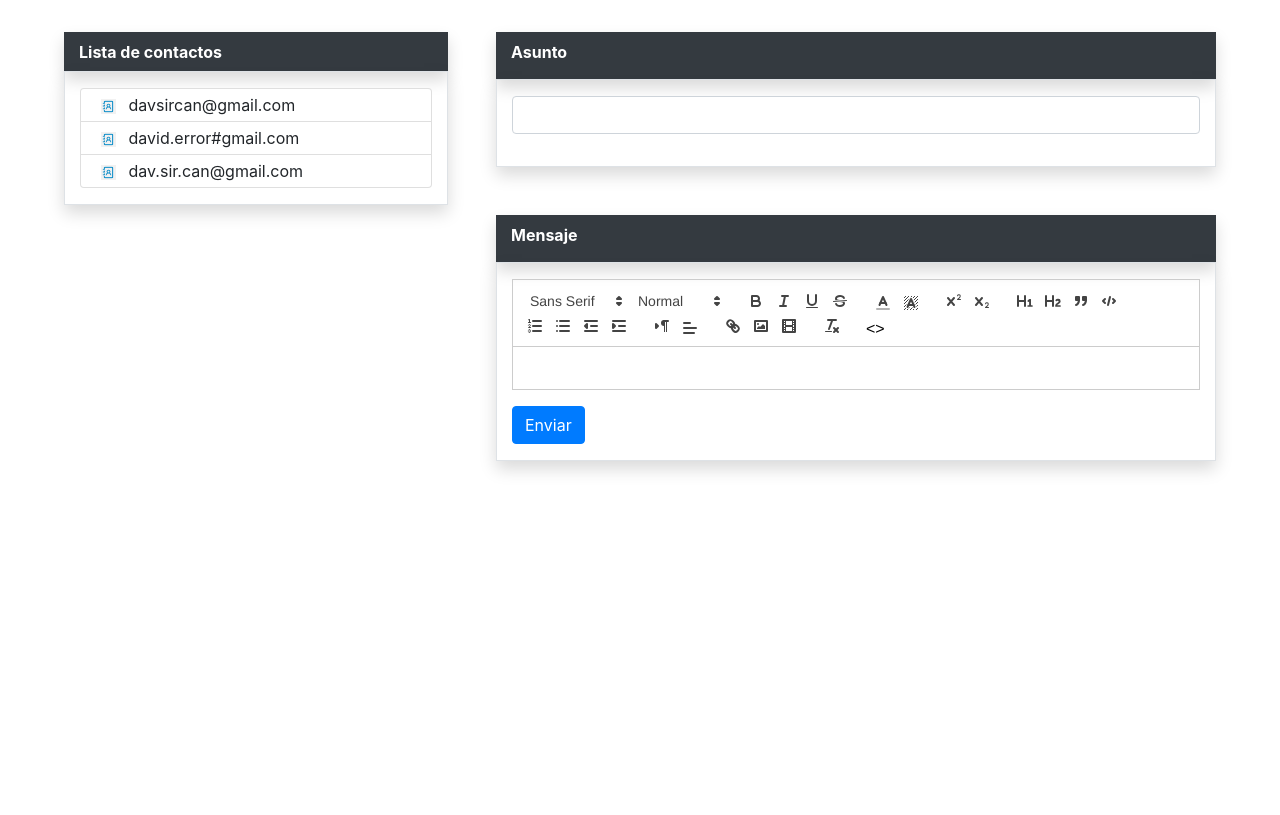
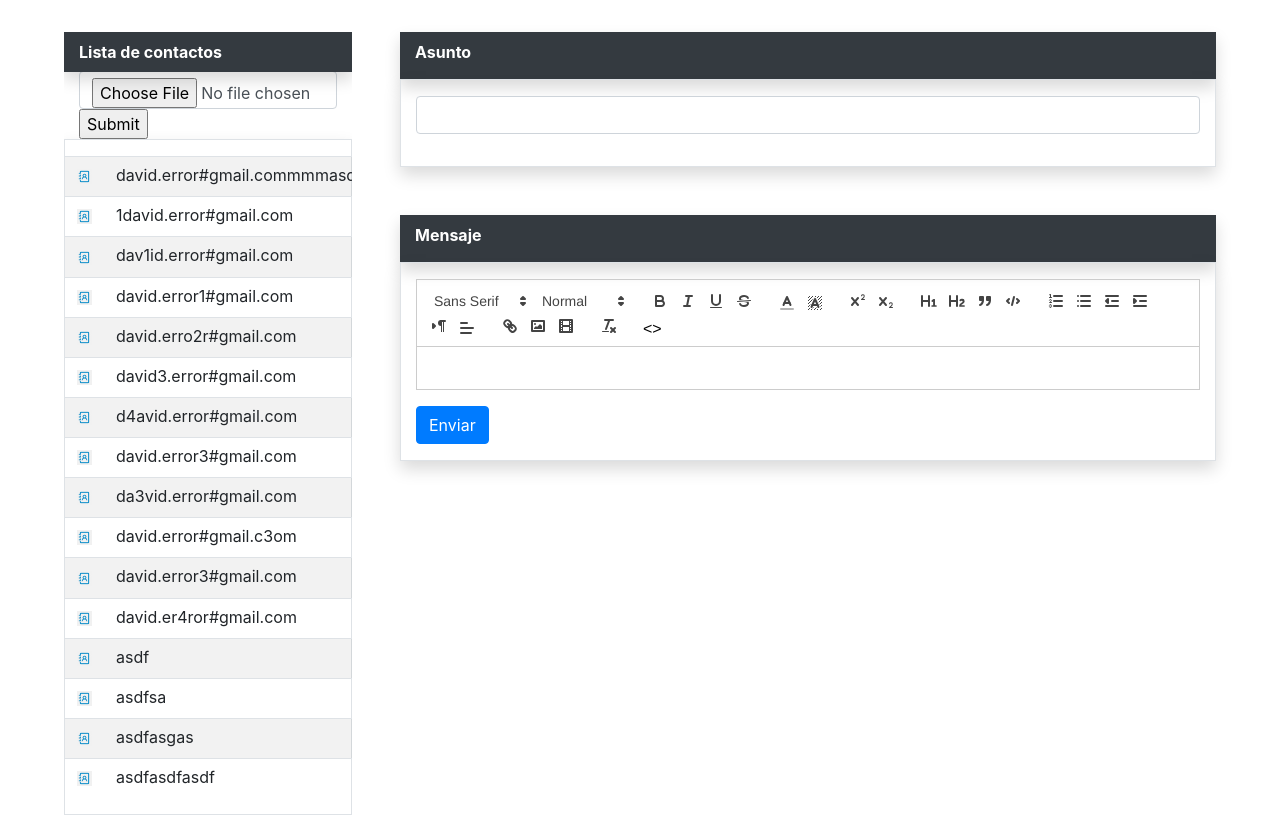
Before and after one commit to davidsirvent/mailing, a Flask app: page / in a window 1280 px wide. Shown: the part 76-891 px from the top of the page. Before the commit the page ends 800 px from the top, so only its background shows below. Run offline with Flask 2, Linux system fonts and the light colour scheme; some libraries are stand-ins or nearby versions.

Commit message:
Trabajos sobre la intefaz

```diff
--- a/mailing_app/forms.py
+++ b/mailing_app/forms.py
@@ -1,5 +1,5 @@
 from flask_wtf import FlaskForm
-from wtforms import StringField, IntegerField, PasswordField, SubmitField
+from wtforms import StringField, IntegerField, PasswordField, SubmitField, FileField
 from wtforms.validators import DataRequired, Email
 
 
@@ -14,3 +14,11 @@ class MsgForm(FlaskForm):
     subject = StringField('Asunto', validators=[DataRequired("El asunto no puede estar vacio")])
     msg = StringField('Mensaje', validators=[DataRequired("El mensaje no puede estar vacio")])
     send_btn = SubmitField(label='Enviar')
+
+class ReportForm(FlaskForm):
+    sender_address = StringField('Correo del remitente', validators=[DataRequired(), Email("Correo no válido.")])
+    send_btn = SubmitField(label='Enviar informe por correo')
+    print_btn = SubmitField(label='Imprimir')
+
+class UploadForm(FlaskForm):
+    file = FileField()
--- a/mailing_app/main.py
+++ b/mailing_app/main.py
@@ -1,4 +1,5 @@
-from flask import Blueprint, render_template, flash, request
+from flask import Blueprint, render_template, flash, request, redirect, url_for, session
+from werkzeug.utils import secure_filename
 from . import db
 
 import json
@@ -10,8 +11,11 @@ from smtplib import SMTPRecipientsRefused, SMTPHeloError, SMTPSenderRefused, SMT
 from socket import timeout
 from ssl import SSLError
 
+import locale
+import time
+
 from .models import Config
-from .forms import ConfigForm, MsgForm
+from .forms import ConfigForm, MsgForm, ReportForm, UploadForm
 
 
 main = Blueprint('main', __name__)
@@ -21,25 +25,45 @@ def index():
 
     db.create_all()
 
-    recipients = ["davsircan@gmail.com", "david.error#gmail.com", "dav.sir.can@gmail.com"]
+    # recipients = ["davsircan@gmail.com", "david.error#gmail.com", "dav.sir.can@gmail.com"]
+    recipients = ["david.error#gmail.commmmasdfasdfadfmdddasdfmmd", "1david.error#gmail.com", "dav1id.error#gmail.com", "david.error1#gmail.com", "david.erro2r#gmail.com", "david3.error#gmail.com", "d4avid.error#gmail.com", "david.error3#gmail.com", "da3vid.error#gmail.com", "david.error#gmail.c3om", "david.error3#gmail.com", "david.er4ror#gmail.com", "asdf", "asdfsa", "asdfasgas", "asdfasdfasdf"]
     report = {}
 
+
     form = MsgForm()
+    if form.validate_on_submit():
 
-    if form.validate_on_submit():
         for recipient in recipients:
             result = send(recipient, form.subject.data, form.msg.data)
             # flash("(" + recipient + ") " + result)
-            report[recipient] = result
+            timestamp = time.strftime('%d %b %Y %H:%M:%S')
+            report[recipient] = result + ' (' + timestamp + ')'
 
-        return render_template('main/report.html', report=report)
+        session['report'] =  report
+        return redirect(url_for('main.report', report=report))
 
     else:
         for field, errorMessages in form.errors.items():
             for err in errorMessages:
                 flash("ERROR: " + err)
 
-    return render_template('main/index.html', form=form, recipients=recipients)
+
+    formFile = UploadForm()
+    if formFile.validate_on_submit():
+        filename = secure_filename(formFile.file.data.filename)
+        formFile.file.data.save('/' + filename)
+
+
+    return render_template('main/index.html', form=form, formFile=formFile, recipients=recipients)
+
+
+@main.route('/report', methods=['GET', 'POST'])
+def report():
+    report = session['report']
+
+    form = ReportForm()
+
+    return render_template('main/report.html', report=report, form=form)
 
 
 @main.route('/config', methods=['GET', 'POST'])
--- a/mailing_app/static/css/custom.css
+++ b/mailing_app/static/css/custom.css
@@ -4,6 +4,16 @@
     }
 }
 
+tr {
+    line-height: 12px;
+    min-height: 12px;
+    height: 12px;
+}
+
+
+#col-contacts {
+    overflow: hidden;
+}
 
 #logo {
     height: 50px;
--- a/mailing_app/templates/base.html
+++ b/mailing_app/templates/base.html
@@ -1,5 +1,5 @@
 {% from "macros/col-title.j2" import col_title %}
-{% from "macros/col-body.j2" import col_body %}
+{% from "macros/col-body.j2" import col_body, col_body_contacts %}
 
 <!doctype html>
 <html lang="es">
--- a/mailing_app/templates/macros/col-body.j2
+++ b/mailing_app/templates/macros/col-body.j2
@@ -1,3 +1,7 @@
  {% macro col_body() %}
  border shadow pt-3 pb-3
  {% endmacro %}
+
+ {% macro col_body_contacts() %}
+ border shadow pt-3
+ {% endmacro %}
--- a/mailing_app/templates/main/index.html
+++ b/mailing_app/templates/main/index.html
@@ -5,21 +5,38 @@
 <div id="main" class="container mt-2">
 
     <div class="row">
-        <div class="col-3 col-sm-4 mr-5">
+        <div id="col-contacts" class="col-3 col-sm-3 mr-5">
             <!-- Contact list -->
             <div class="row">
                 <div class="col {{ col_title() }}">
                     Lista de contactos
                 </div>
             </div>
+            <form method="post" enctype="multipart/form-data">
+                {{ formFile.csrf_token }}
+
+                {{ formFile.file(class="form-control") }}
+                <input type="submit">
+            </form>
             <div class="row">
-                <div class="col {{ col_body() }}">
+                <div class="col {{ col_body_contacts() }} pl-1">
+
+                    <table class="table table-striped ml-n1">
+                        {% for recipient in recipients %}
+                        <tr class="py-1">
+                            <td><img style="width: 15px;" src="{{ url_for('static', filename='img/mail-contact.png') }}"></td>
+                            <td><span>{{ recipient }}</span></td>
+                        </tr>
+                        {% endfor %}
+                    </table>
+
+                    <!--
                     <ul class="list-group">
                         {% for recipient in recipients %}
                         <li class="list-group-item py-1"><img class="mr-2" style="width: 15px;" src="{{ url_for('static', filename='img/mail-contact.png') }}"> {{ recipient }}</li>
                         {% endfor %}
                     </ul>
-
+                    -->
                 </div>
             </div>
         </div>
@@ -53,11 +70,11 @@
 
                         </div>
                     </div>
-                    <form method="POST">
+                    <form id="send_form" method="POST">
                         {{ form.csrf_token }}
                         {{ form.subject(class="form-control", type="hidden") }}
                         {{ form.msg(class="form-control", type="hidden") }}
-                        {{ form.send_btn(class="btn btn-primary")}}
+                        {{ form.send_btn(class="btn btn-primary", onclick="waiting()") }}
                     </form>
                 </div>
             </div>
```
Also changed, not shown: other parts of mailing_app/static/css/custom.css (+27 -0 lines), other parts of mailing_app/templates/main/index.html (+7 -0 lines), mailing_app/static/js/custom.js (+9 -0 lines), mailing_app/templates/main/report.html (+8 -3 lines), requirements.txt (+0 -11 lines), mailing_app/static/img/waiting.webp (added).
